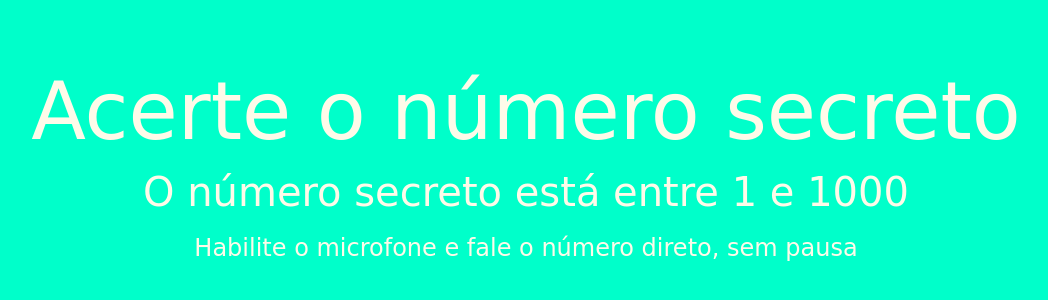
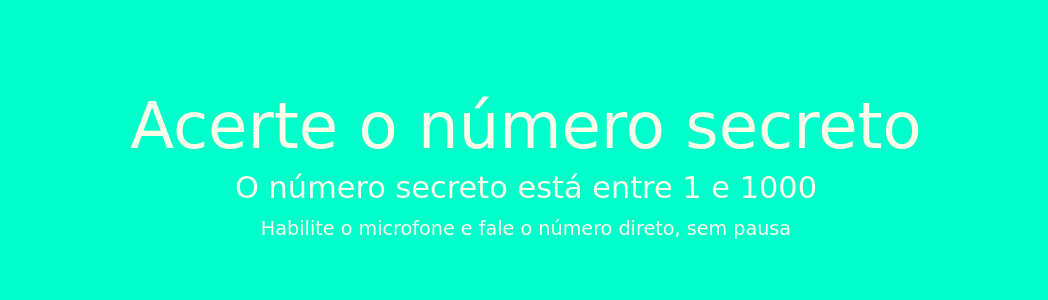
Before and after one commit to lu78abranches/numero-secreto, a plain HTML site: page index.html in a window 1280 px wide. Shown: the part 224-524 px from the top of the page, without its empty margins (114-1162 px from the left). Drawn offline with nearby package versions, Linux system fonts and the light colour scheme; a web font is replaced by a local one.

Commit message:
Ajustes CSS

```diff
--- a/style.css
+++ b/style.css
@@ -21,23 +21,23 @@ body {
 }
 
 h1 {
-    font-size: 5em;
-    margin-bottom: 20px;
+    font-size: 4em;
+    margin-bottom: 15px;
 }
 
 h2{
-    font-size: 5em;
+    font-size: 3.5em;
     margin-bottom: 0.3em;
 }
 
 h3 {
-    font-size: 2.5em;
+    font-size: 1.9em;
 
 }
 
 h4 {
-    font-size: 1.5em;
-    margin-top: 1em;
+    font-size: 1.2em;
+    margin-top: 0.8em;
 }
 
 .mensagem {
```
